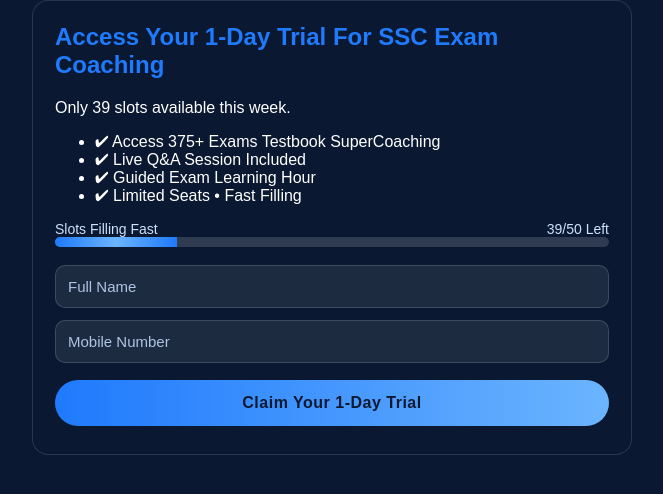
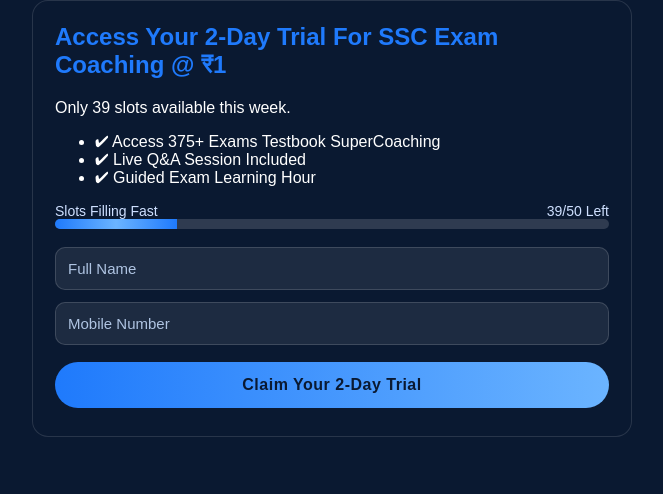
Before and after one commit to TestbookGuru/ssc-td-widget, a plain HTML site: page index.html in a window 1280 px wide. Shown: the whole page, without its empty margins (308-971 px from the left). Drawn offline with Linux system fonts and the light colour scheme.

Commit message:
Update index.html

```diff
--- a/index.html
+++ b/index.html
@@ -97,7 +97,7 @@
 
 <div class="tb-widget-container">
 
-<h2>Access Your 1-Day Trial For SSC Exam Coaching</h2>
+<h2>Access Your 2-Day Trial For SSC Exam Coaching @ ₹1</h2>
 
 <p>
   Only <span id="tb-slots-left">50</span> slots available this week.
@@ -107,7 +107,6 @@
   <li>✔ Access 375+ Exams Testbook SuperCoaching</li>
   <li>✔ Live Q&A Session Included</li>
   <li>✔ Guided Exam Learning Hour</li>
-  <li>✔ Limited Seats • Fast Filling</li>
 </ul>
 
 <div style="margin-top:12px;">
@@ -124,7 +123,7 @@
 <form id="tbForm" style="margin-top:18px;">
   <input id="tbName" type="text" placeholder="Full Name" required>
   <input id="tbPhone" type="tel" placeholder="Mobile Number" required>
-  <button type="submit" id="tb-submit-btn">Claim Your 1-Day Trial</button>
+  <button type="submit" id="tb-submit-btn">Claim Your 2-Day Trial</button>
 </form>
 
 </div>
```
